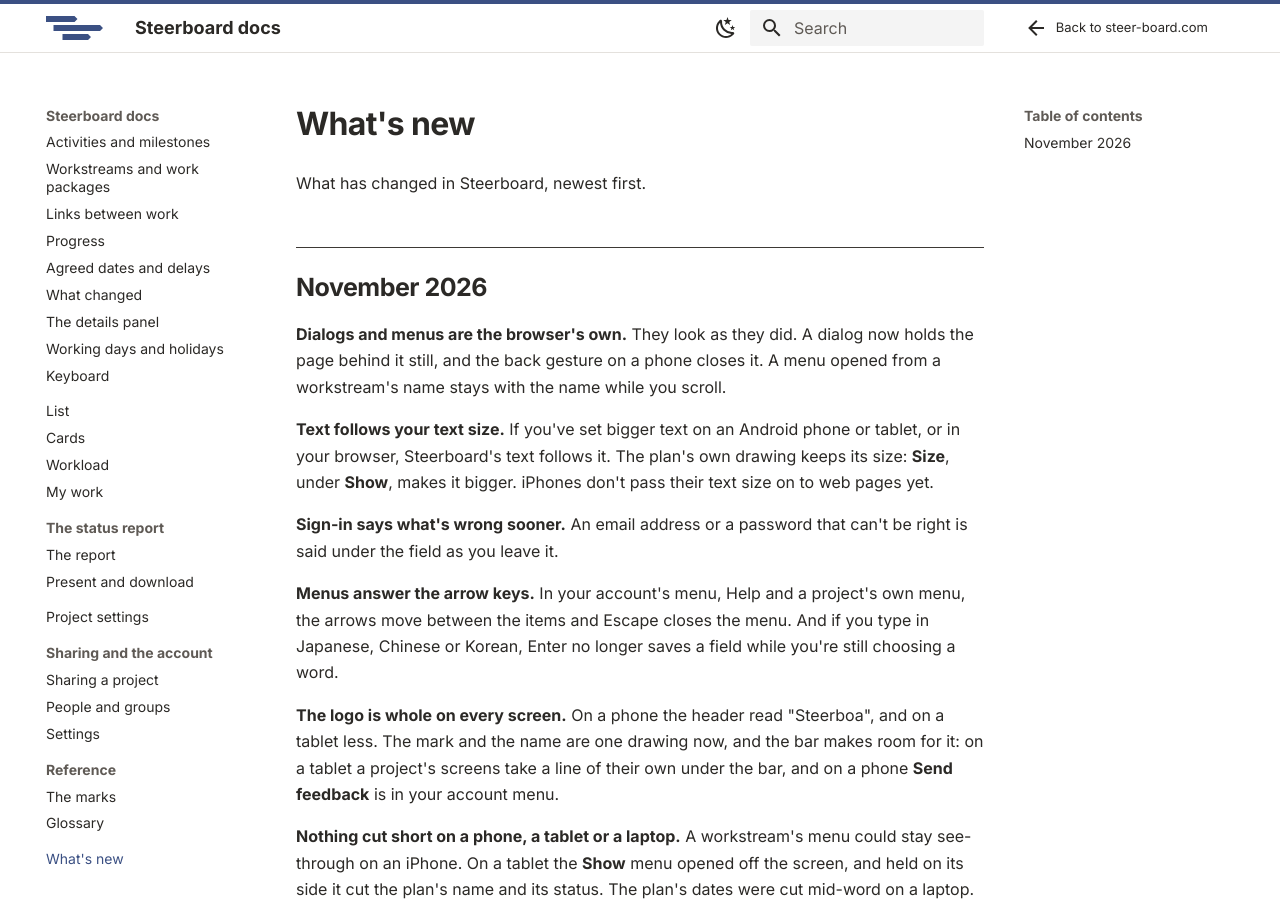
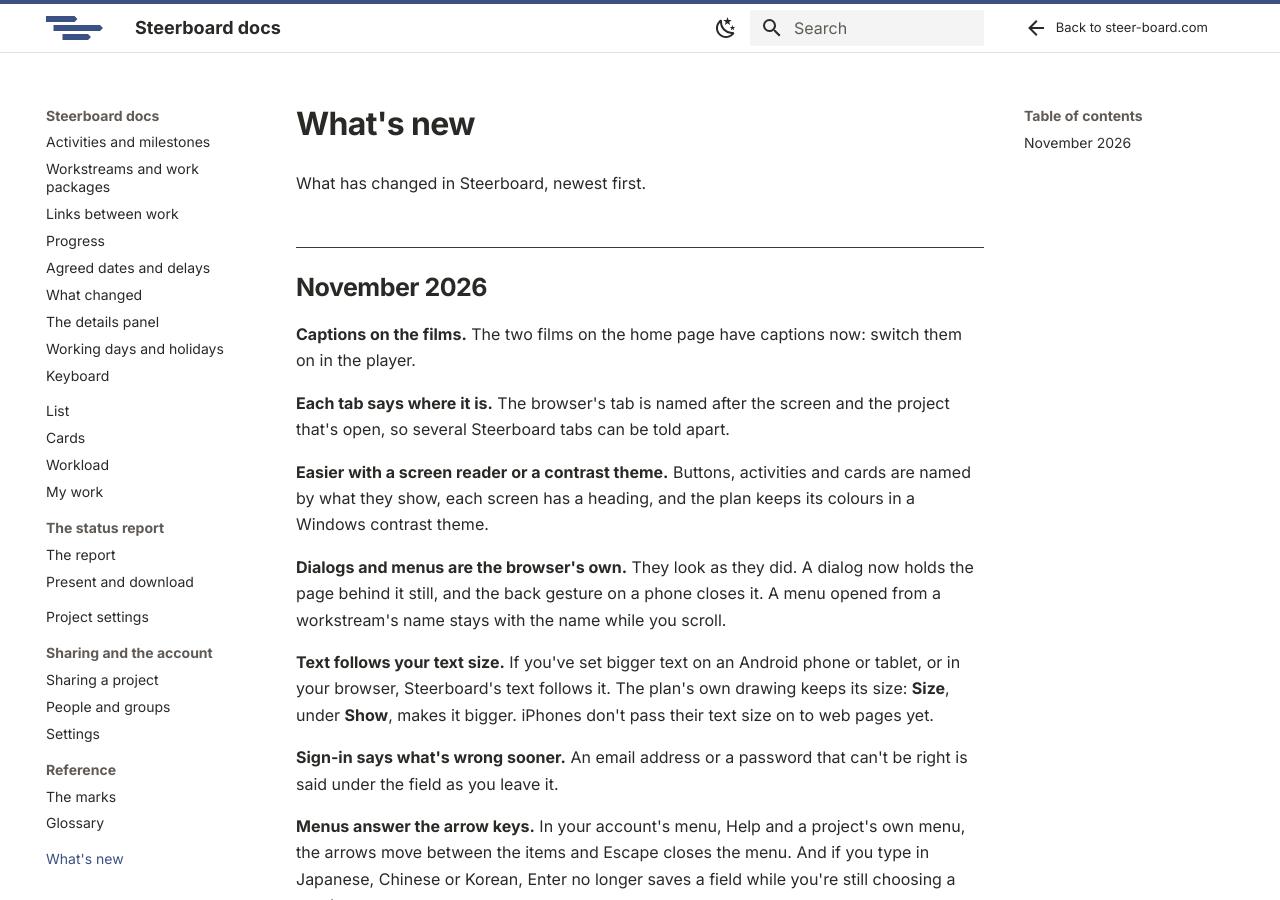
Before and after one commit to mistahcase/steerboard-docs, an MkDocs documentation site: the page built from pages/whats-new.md, in a window 1280 px wide and 900 px high. Built offline with MkDocs 1.6.1 and Material for MkDocs 9.7.7, drawn with Linux system fonts in a browser that asks for light colours.

Commit message:
Accessibility pass from the web-platform review: titles, captions, names, contrast themes
Read against the remaining modern-web-guidance guides and run through
axe-core on every screen (SCENARIOS.md TT1, HD1, NM1, CC1, FC1, AX1).

- The browser's tab is named after the screen and the project (Title.tsx).
- Both films on the home page have captions, written from the script and
  the build's timing (video/captions.ts); kept as files by the build.
- One h1 on the plan, list and cards; the project bar is the header, the
  toolbar a section.
- Controls are named by what they show; an activity or a milestone is a
  group, so the tick is no longer a button inside a button.
- The reason beside a plan's status is dark enough to read.
- What scrolls sideways can be reached with the keyboard.
- In a Windows contrast theme the plan, cards, report and slides keep
  their colours; what's chosen and where the focus is are marked.
- aria-invalid="false" until a field is wrong; base-uri 'none'.
- npm run ui:check runs axe-core (AX1); review:shots --a11y lists the rest.

Co-Authored-By: Claude Fable 5.2 <noreply@anthropic.com>

```diff
--- a/pages/whats-new.md
+++ b/pages/whats-new.md
@@ -3,6 +3,16 @@
 What has changed in Steerboard, newest first.
 
 ## November 2026
+
+**Captions on the films.** The two films on the home page have captions now:
+switch them on in the player.
+
+**Each tab says where it is.** The browser's tab is named after the screen and
+the project that's open, so several Steerboard tabs can be told apart.
+
+**Easier with a screen reader or a contrast theme.** Buttons, activities and
+cards are named by what they show, each screen has a heading, and the plan
+keeps its colours in a Windows contrast theme.
 
 **Dialogs and menus are the browser's own.** They look as they did. A dialog
 now holds the page behind it still, and the back gesture on a phone closes it.
```
Also changed, not shown: pages/plan/keyboard.md (+10 -0 lines).
